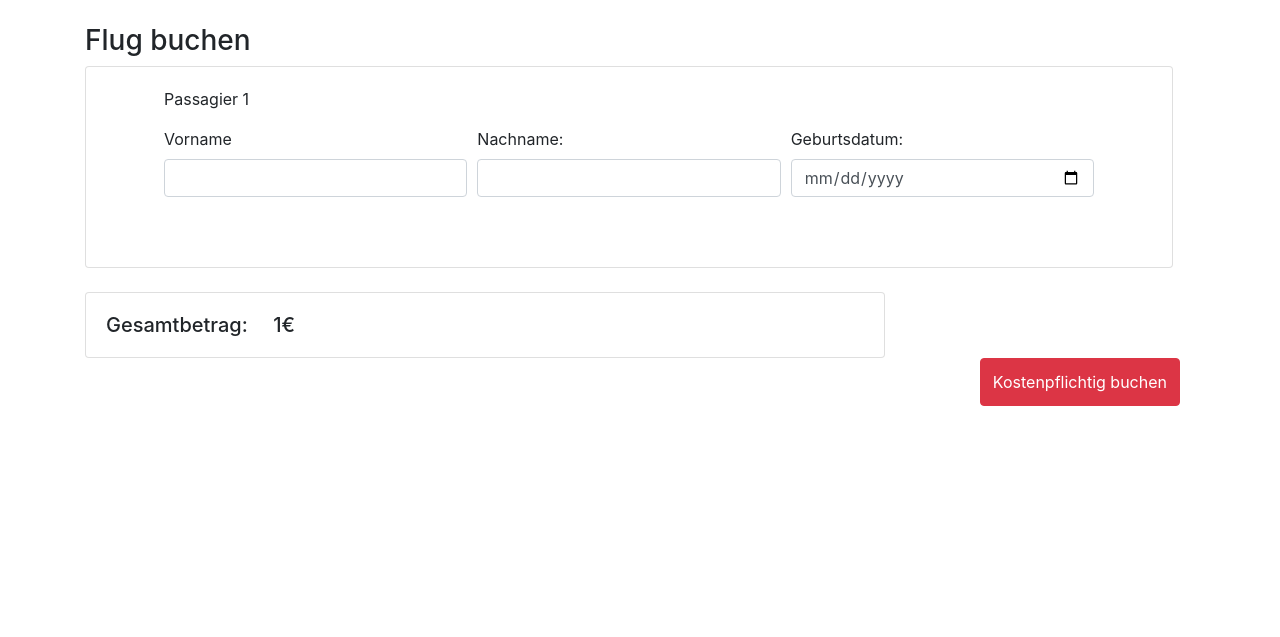
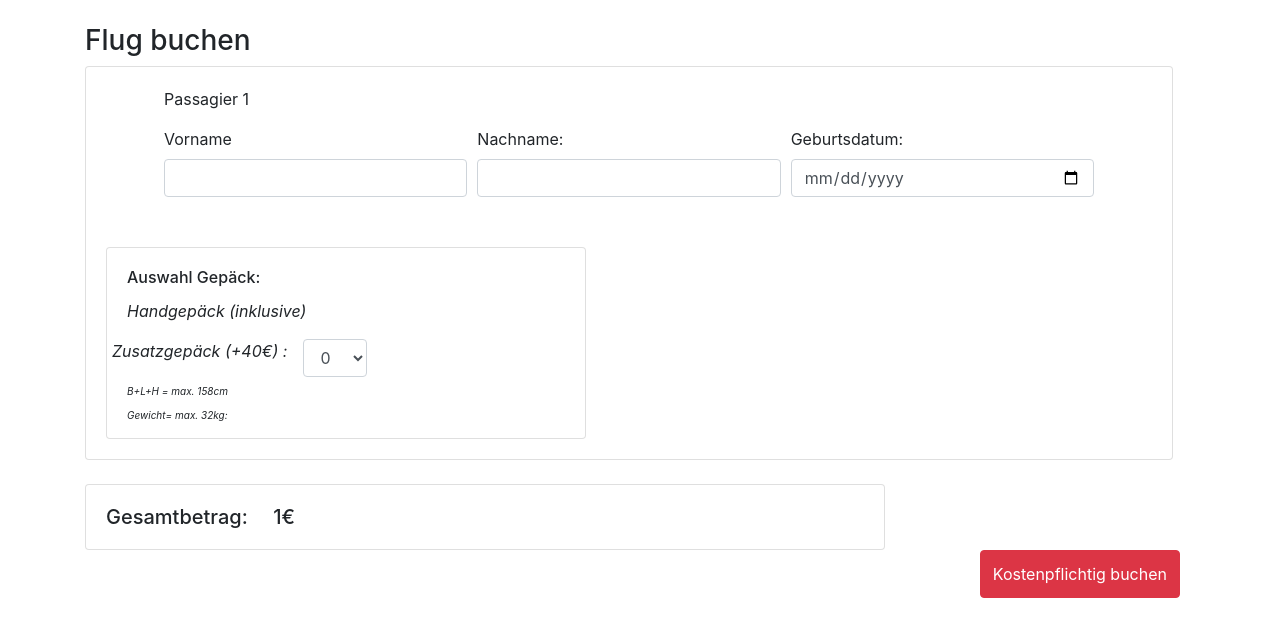
Before and after one commit to Wirtschaftsinformatik-Passau/softwareprojekt-gruppe-3, a Flask app: page /flug-buchen/1/1 in a window 1280 px wide. Shown: the part 56-693 px from the top of the page. Run offline with Flask 2, Linux system fonts and the light colour scheme; a user stored in the database is signed in; tables that the repository leaves empty hold one stand-in row (values such as "Sample post"); some libraries are stand-ins or nearby versions.

Commit message:
flug buchen funktion

```diff
--- a/website/templates/Passagier/flug_buchen.html
+++ b/website/templates/Passagier/flug_buchen.html
@@ -39,6 +39,37 @@
 
                     </div>
 
+                    <!-- Gepäckinformationen -->
+
+                    <div class="card" style="width: 30rem; height: 12rem">
+                        <div class="card-body">
+
+
+                                <h6 class="card-title">Auswahl Gepäck:<br></h6>
+
+                                <p><i>Handgepäck (inklusive)</i><br>
+                                <div class="row">
+                                    <label for="anzahlgepaeck{{ count + 1 }}"><i>Zusatzgepäck (+40€)  :&emsp;</i> </label><select
+                                        id="anzahlgepaeck{{ count + 1 }}" class="form-control"
+                                        name="anzahlgepaeck{{ count + 1 }}"
+                                        style="width: 4rem" required>
+                                    <option selected> 0</option>
+                                    <option> 1</option>
+                                    <option> 2</option>
+
+                                </select>
+                                </div>
+                                <i><font size="1">B+L+H = max. 158cm<br>
+                                    Gewicht= max. 32kg:</font></i>
+
+
+                                <p>
+
+
+
+                        </div>
+                    </div>
+
                 </div>
 
             </div>
```
Lines whose indentation alone changed are shown as unchanged.
